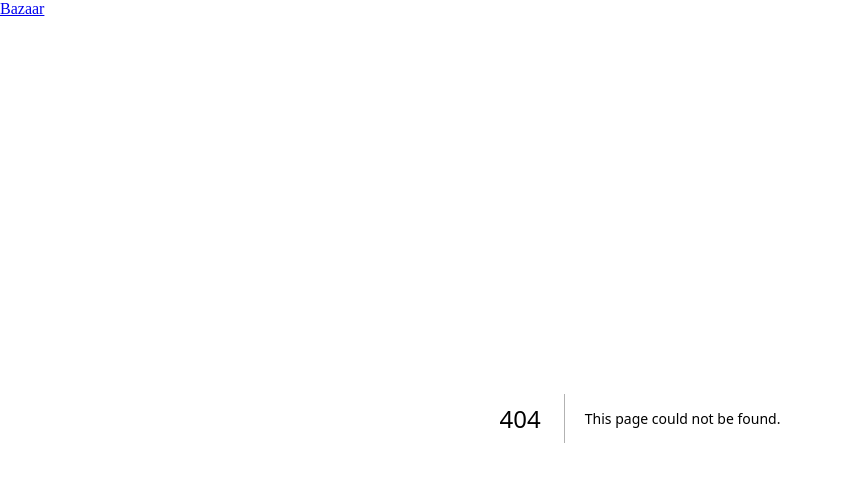
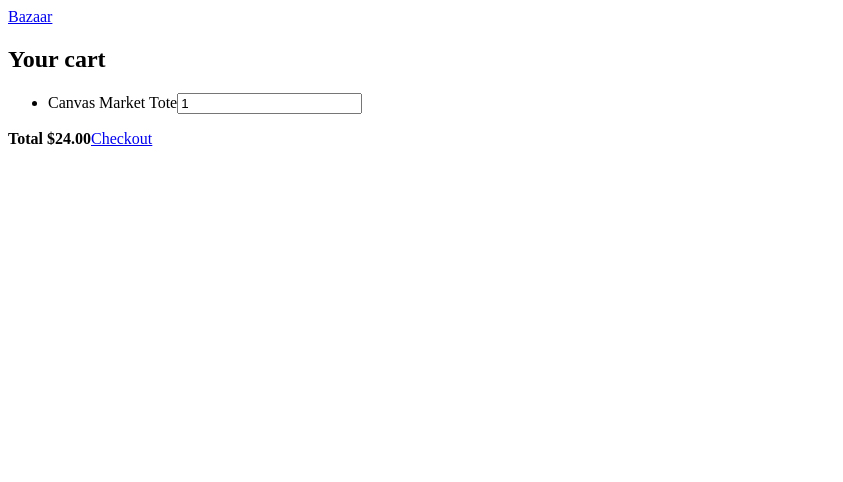
Before and after one commit to elirc/bazaar, a Next.js app in the folder apps/storefront/: page /cart in a window 1280 px wide. Before the commit this address had no page. Shown: the top 482 px of the page, without its empty margins (0-843 px from the left). Built offline with nearby package versions, Linux system fonts and the light colour scheme.

Commit message:
feat(storefront): dynamic cart drawer surface and line editing
Render buyer cart intent dynamically with editable quantities and totals computed
from price snapshots. The product client island exposes immediate add feedback;
personalized cart state never enters ISR.

```diff
--- /dev/null
+++ b/apps/storefront/app/cart/page.tsx
@@ -0,0 +1,8 @@
+import { cartView } from "../../src/cart-view";
+
+export const dynamic = "force-dynamic";
+
+export default function CartPage() {
+  const cart = cartView([{ id: "line-1", title: "Canvas Market Tote", quantity: 1, priceSnapshotCents: 2400 }]);
+  return <section><h1>Your cart</h1><ul>{cart.lines.map((line) => <li key={line.id}>{line.title}<input aria-label={`${line.title} quantity`} defaultValue={line.quantity} min="0" type="number" /></li>)}</ul><strong>Total ${(cart.totalCents / 100).toFixed(2)}</strong><a href="/checkout">Checkout</a></section>;
+}
--- a/apps/storefront/app/products/[handle]/add-to-cart.tsx
+++ b/apps/storefront/app/products/[handle]/add-to-cart.tsx
@@ -6,7 +6,7 @@ export function AddToCart({ handle }: { handle: string }) {
   const [added, setAdded] = useState(false);
   return (
     <button onClick={() => setAdded(true)} type="button">
-      {added ? `${handle} added` : "Add to cart"}
+      {added ? `${handle} added — view cart` : "Add to cart"}
     </button>
   );
 }
--- /dev/null
+++ b/apps/storefront/src/cart-view.ts
@@ -0,0 +1,4 @@
+export type CartViewLine = { id: string; title: string; quantity: number; priceSnapshotCents: number };
+export function cartView(lines: readonly CartViewLine[]) {
+  return { lines, totalCents: lines.reduce((total, line) => total + line.priceSnapshotCents * line.quantity, 0) };
+}
```
